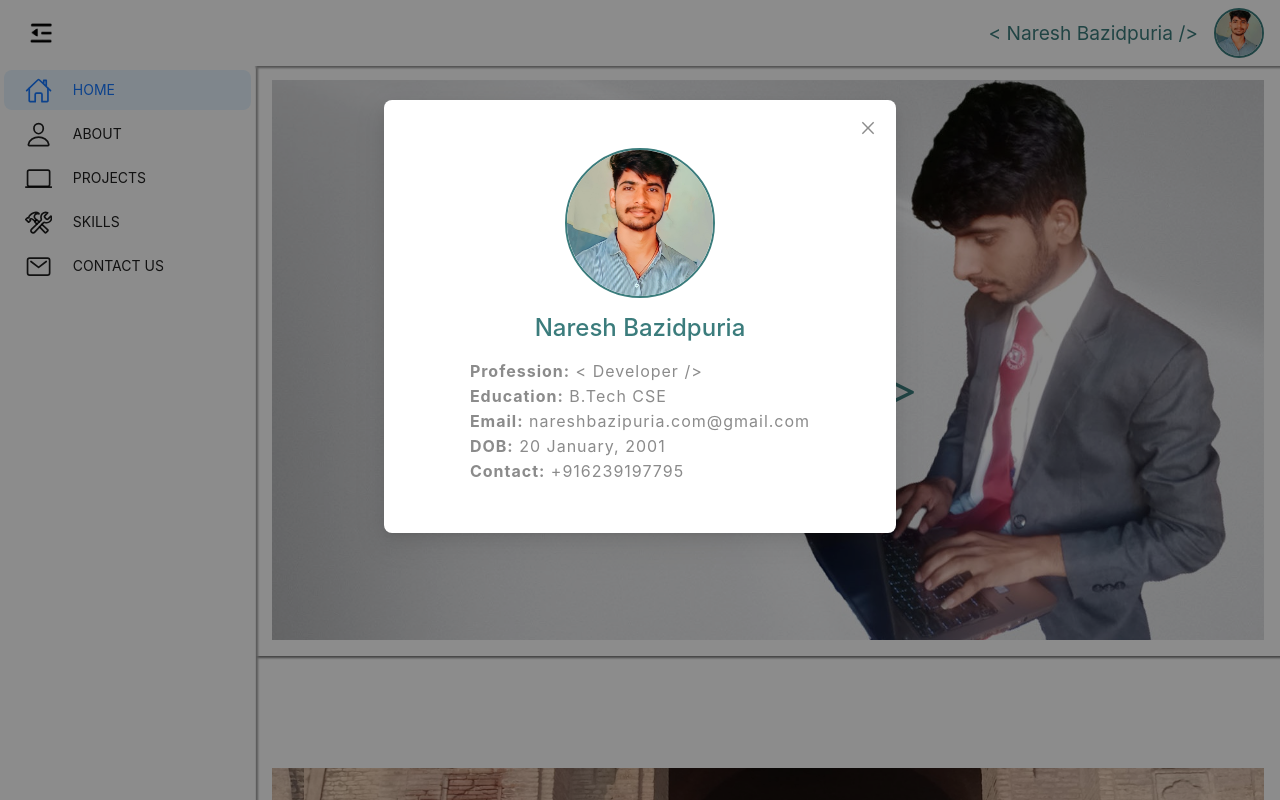
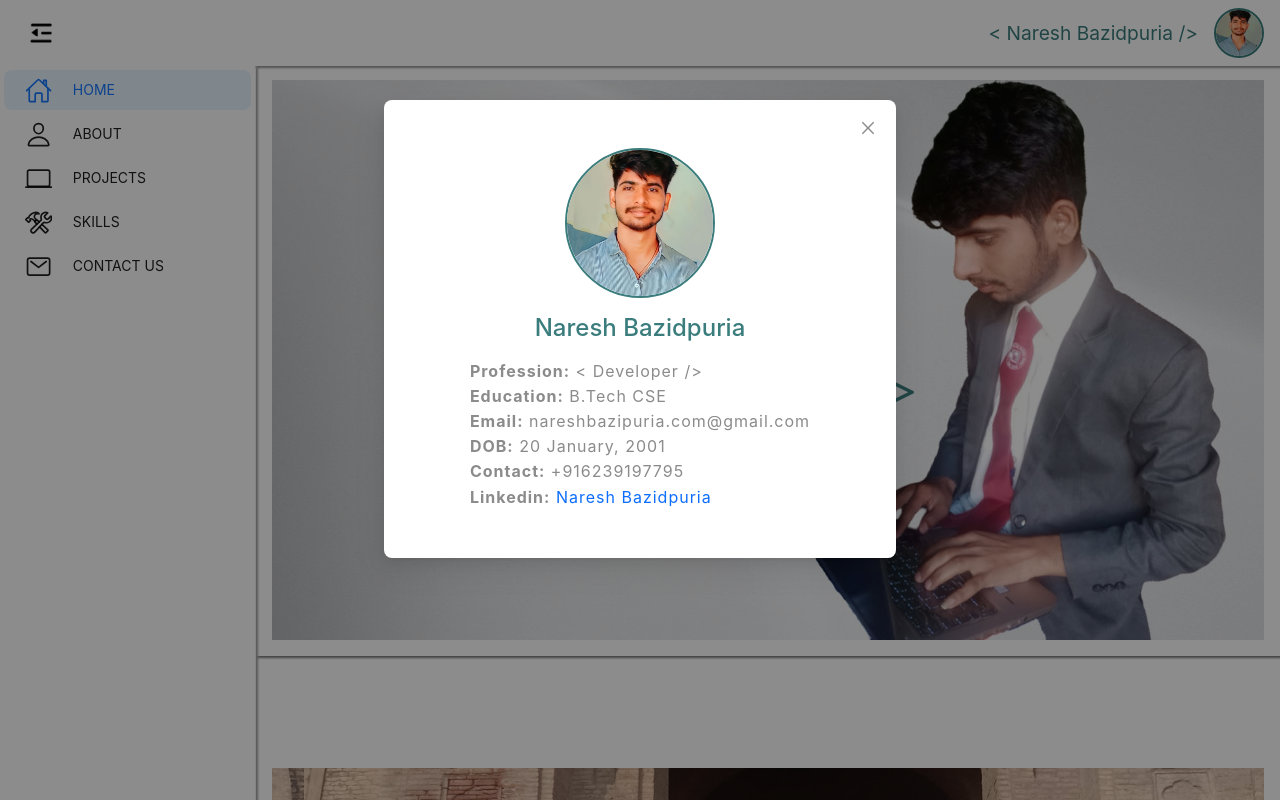
Before and after one commit to Nareshbazidpuria/NB-React, a React (Create React App) app: page / in a window 1280 px wide. Both pictures are taken after a click on the picture 1239 px from the left and 33 px from the top of the page. Shown: the top 800 px of the page. Built offline with nearby package versions, Linux system fonts and the light colour scheme; a web font is replaced by a local one.

Commit message:
design completed

```diff
--- a/src/components/navigationBar/index.js
+++ b/src/components/navigationBar/index.js
@@ -34,6 +34,7 @@ const Navbar = (props) => {
           <p><strong>Email:</strong> nareshbazipuria.com@gmail.com</p>
           <p><strong>DOB:</strong> 20 January, 2001</p>
           <p><strong>Contact:</strong> +916239197795</p>
+          <p><strong>Linkedin:</strong> <a target='_blank' href="https://www.linkedin.com/in/naresh-bazidpuria-a8a45a1a2/">Naresh Bazidpuria</a></p>
         </div>
       </Modal>
     </div>
```
